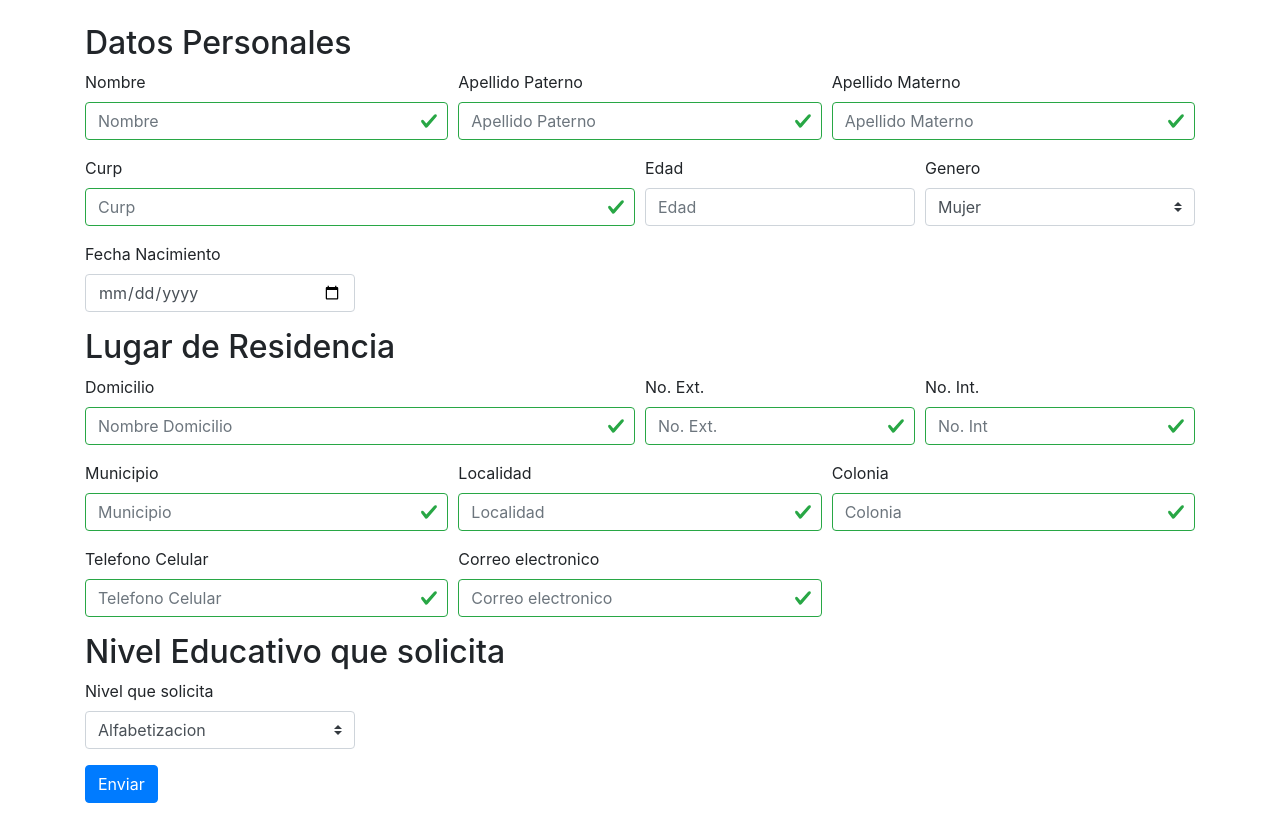
After one commit to clarissa2307/ITEA, a PHP site: page /formulario in a window 1280 px wide. The commit adds this page. Run offline with PHP 8.4, Linux system fonts and the light colour scheme.

Commit message:
formulario

```diff
--- /dev/null
+++ b/formulario.php
@@ -0,0 +1,3 @@
+<?php
+require 'views/formulario.view.php';
+?>
--- /dev/null
+++ b/views/formulario.view.php
@@ -0,0 +1,117 @@
+<!DOCTYPE html>
+<html lang="en">
+<head>
+    <meta charset="UTF-8">
+    <meta name="viewport" content="width=device-width, initial-scale=1.0">
+    <link rel="stylesheet" href="https://stackpath.bootstrapcdn.com/bootstrap/4.5.1/css/bootstrap.min.css" integrity="sha384-VCmXjywReHh4PwowAiWNagnWcLhlEJLA5buUprzK8rxFgeH0kww/aWY76TfkUoSX" crossorigin="anonymous">
+    <title>Formulario</title>
+
+</head>
+<body>
+<form>
+<br>
+  <div class="container">
+    <div class="">
+      <h2>Datos Personales</h2>
+    </div>
+    <div class="form-row">
+      <div class="col-md-4 mb-3">
+        <label for="nombre">Nombre</label>
+        <input type="text" placeholder="Nombre" class="form-control is-valid" id="nombre" value="" required>
+      </div>
+      <div class="col-md-4 mb-3">
+        <label for="">Apellido Paterno</label>
+        <input type="text" placeholder="Apellido Paterno" class="form-control is-valid" id="apellidop" value="" required>
+      </div>
+      <div class="col-md-4 mb-3">
+        <label for="apellidom">Apellido Materno</label>
+        <input type="text" placeholder="Apellido Materno" class="form-control is-valid" id="apellidom" value="" required>
+      </div>
+    </div>
+    <div class="form-row">
+      <div class="col-md-6 mb-3">
+        <label for="curp">Curp</label>
+        <input type="text" placeholder="Curp" class="form-control is-valid" id="curp" value="" required>
+      </div>
+      <div class="col-md-3 mb-3">
+        <label for="edad">Edad</label>
+        <input type="number" placeholder="Edad" class="form-control " id="edad" value="" required>
+      </div>
+      <div class="col-md-3 mb-3">
+        <label for="genero">Genero</label>
+        <select class="custom-select" id="genero" value="" required>
+          <option>Mujer</option>
+          <option>Hombre</option>
+        </select>
+      </div>
+    </div>
+    <div class="form-row">
+      <div class="col-md-3 mb-3">
+        <label for="fecha">Fecha Nacimiento</label>
+        <input type="date" placeholder="Edad" class="form-control " id="fecha" value="" required>
+      </div>
+    </div>
+    <div class="">
+    <h2>Lugar de Residencia</h2>
+    </div>
+    <div class="form-row">
+      <div class="col-md-6 mb-3">
+        <label for="domicilio">Domicilio</label>
+        <input type="text" placeholder="Nombre Domicilio" class="form-control is-valid" id="domicilio" value="" required>
+      </div>
+      <div class="col-md-3 mb-3">
+        <label for="ext">No. Ext.</label>
+        <input type="text" placeholder="No. Ext." class="form-control is-valid" id="ext" value="" required>
+      </div>
+      <div class="col-md-3 mb-3">
+        <label for="int">No. Int.</label>
+        <input type="text" placeholder="No. Int" class="form-control is-valid" id="int" value="" required>
+      </div>
+    </div>
+    <div class="form-row">
+      <div class="col-md-4 mb-3">
+        <label for="municipio">Municipio</label>
+        <input type="text" placeholder="Municipio" class="form-control is-valid" id="municipio" value="" required>
+      </div>
+      <div class="col-md-4 mb-3">
+        <label for="localidad">Localidad</label>
+        <input type="text" placeholder="Localidad" class="form-control is-valid" id="Localidad" value="" required>
+      </div>
+      <div class="col-md-4 mb-3">
+        <label for="colonia">Colonia</label>
+        <input type="text" placeholder="Colonia" class="form-control is-valid" id="colonia" value="" required>
+      </div>
+    </div>
+    <div class="form-row">
+      <div class="col-md-4 mb-3">
+        <label for="tel">Telefono Celular</label>
+        <input type="tel" placeholder="Telefono Celular" class="form-control is-valid" id="tel" value="" required>
+      </div>
+      <div class="col-md-4 mb-3">
+        <label for="email">Correo electronico</label>
+        <input type="email" placeholder="Correo electronico" class="form-control is-valid" id="email" value="" required>
+      </div>
+      </div>
+      <div class="">
+         <h2>Nivel Educativo que solicita</h2>
+      </div>
+      <div class="form-row">
+      <div class="col-md-3 mb-3">
+        <label for="genero">Nivel que solicita</label>
+        <select class="custom-select" id="genero" value="" required>
+          <option>Alfabetizacion</option>
+          <option>Primaria</option>
+          <option>Secundaria</option>
+       </select>
+      </div>
+      </div>
+      <div class="form-group">
+      <button type="submit" class="btn btn-primary">Enviar</button>
+    </div>
+  </div>
+</form>
+    <script src="https://code.jquery.com/jquery-3.5.1.slim.min.js" integrity="sha384-DfXdz2htPH0lsSSs5nCTpuj/zy4C+OGpamoFVy38MVBnE+IbbVYUew+OrCXaRkfj" crossorigin="anonymous"></script>
+    <script src="https://cdn.jsdelivr.net/npm/popper.js@1.16.1/dist/umd/popper.min.js" integrity="sha384-9/reFTGAW83EW2RDu2S0VKaIzap3H66lZH81PoYlFhbGU+6BZp6G7niu735Sk7lN" crossorigin="anonymous"></script>
+    <script src="https://stackpath.bootstrapcdn.com/bootstrap/4.5.1/js/bootstrap.min.js" integrity="sha384-XEerZL0cuoUbHE4nZReLT7nx9gQrQreJekYhJD9WNWhH8nEW+0c5qq7aIo2Wl30J" crossorigin="anonymous"></script>
+</body>
+</html>
--- a/views/login.view.php
+++ b/views/login.view.php
@@ -31,7 +31,7 @@
             <?php endif; ?>
         </form>
         <p class="texto-registrate">
-            ¿ Aun no tienes cuenta ?
+
             <a href="registrate.php">Registrate</a>
         </p>
 	</div>
```
